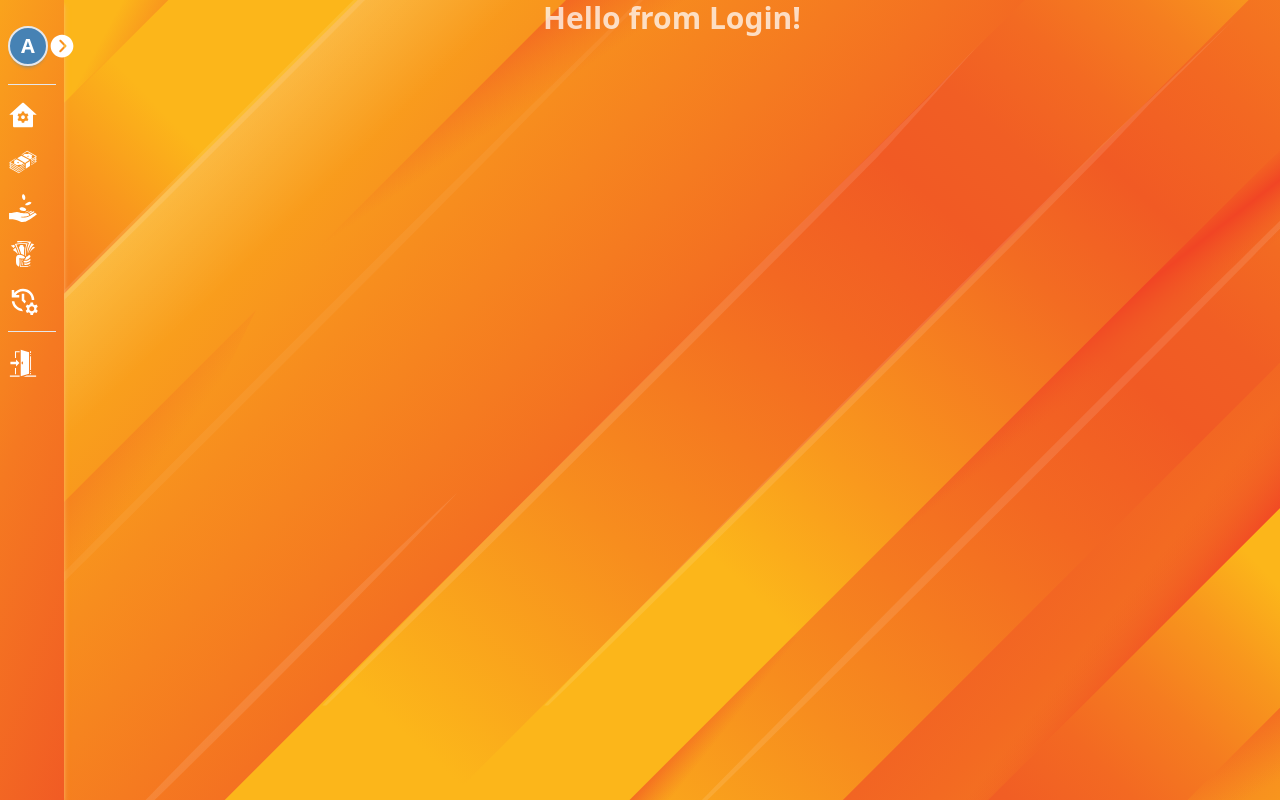
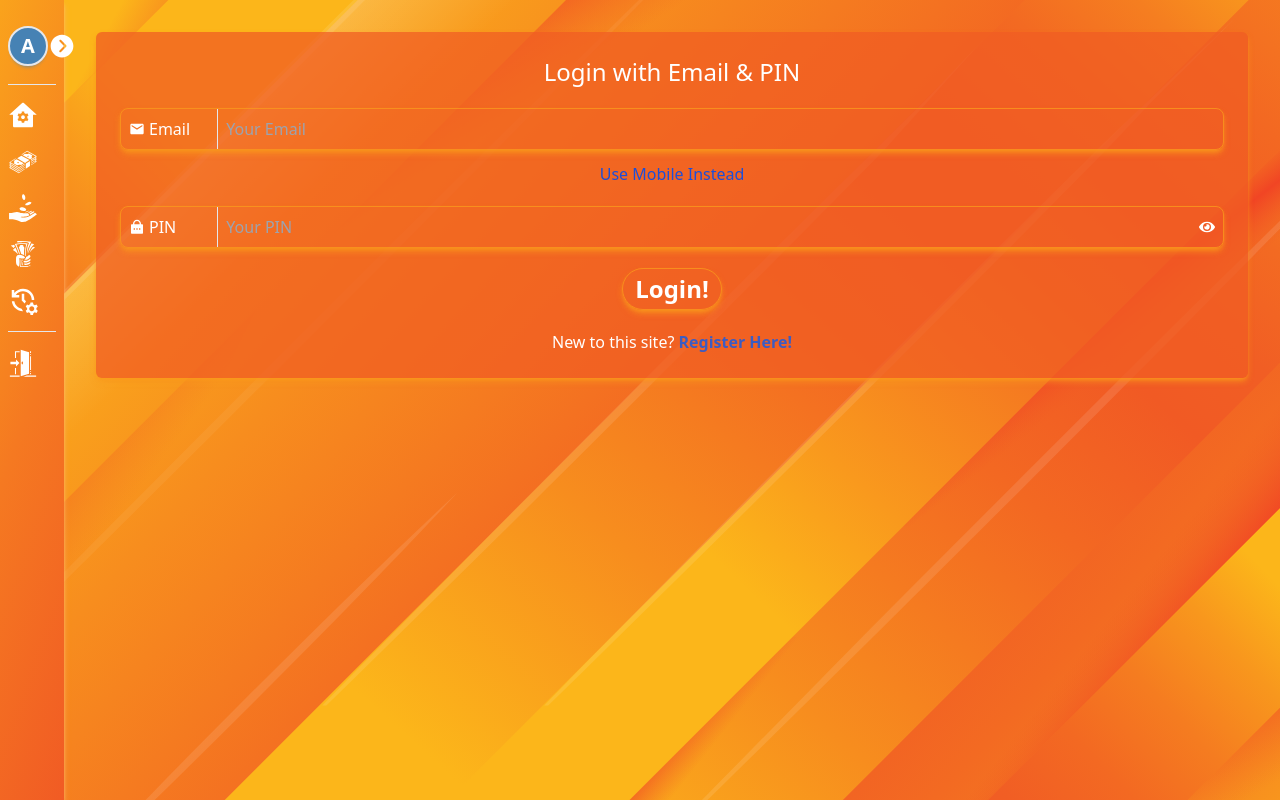
Before and after one commit to nazmul-nhb/taka-tap-client, a React (Vite) app: page /login in a window 1280 px wide. Built offline with nearby package versions, Linux system fonts and the light colour scheme.

Commit message:
made login page functional

```diff
--- a/src/pages/Login.jsx
+++ b/src/pages/Login.jsx
@@ -1,8 +1,112 @@
+import { useEffect, useState } from "react";
+import { useForm } from "react-hook-form";
+import useAuth from "../hooks/useAuth";
+import { Link, useLocation, useNavigate } from "react-router-dom";
+import toast from "react-hot-toast";
+import { MdEmail } from "react-icons/md";
+import { RiLockPasswordFill } from "react-icons/ri";
+import { FaEye, FaEyeSlash, FaPhone } from "react-icons/fa";
 
 const Login = () => {
+    const [showPassword, setShowPassword] = useState(false);
+    const [useEmail, setUseEmail] = useState(true);
+    const { register, handleSubmit, formState: { errors } } = useForm();
+    const { currentUser, userLoading, login } = useAuth();
+    const navigate = useNavigate();
+    const location = useLocation();
+    const from = location.state?.from?.pathname || "/";
+
+    useEffect(() => {
+        if (currentUser) {
+            navigate(from, { replace: true });
+        }
+    }, [currentUser, from, navigate]);
+
+    useEffect(() => {
+        if (errors.email) {
+            toast.error(errors.email.message, { duration: 2000 });
+            return;
+        }
+        if (errors.mobile) {
+            toast.error(errors.mobile.message, { duration: 2000 });
+            return;
+        }
+        if (errors.pin) {
+            toast.error(errors.pin.message, { duration: 2000 });
+            return;
+        }
+    }, [errors.email, errors.mobile, errors.pin]);
+
+    const handleLogin = async (userInfo) => {
+        const { email, mobile, pin } = userInfo;
+        const credential = useEmail ? email : mobile;
+
+        const res = await login(credential, pin);
+
+        if (res?.success) {
+            toast.success(res?.message);
+            navigate('/');
+        } else {
+            toast.error(res?.message);
+        }
+    }
+
     return (
-        <section className="flex items-center justify-center text-3xl font-semibold">
-            <h3 className="animate-pulse">Hello from Login!</h3>
+        <section className="m-8">
+            <form onSubmit={handleSubmit(handleLogin)} className="flex flex-col gap-5 items-center justify-between w-full mx-auto bg-transOrange p-6 rounded-md shadow-md shadow-transYellow">
+                <h2 className="text-xl md:text-2xl font-medium font-kreonSerif">Login with {useEmail ? "Email" : "Mobile"} & PIN</h2>
+                <div className="flex flex-col gap-3 w-full">
+                    <div className="w-full flex items-center gap-2 rounded-lg bg-transparent border-transYellow border shadow-md shadow-transYellow">
+                        {useEmail ? (
+                            <>
+                                <label htmlFor="email" className="flex items-center gap-1 pl-2 w-24"><MdEmail />Email</label>
+                                <input
+                                    {...register("email", {
+                                        required: { value: useEmail, message: "Provide your email address." }
+                                    })}
+                                    className="px-2 rounded-r-lg py-2 w-full border-l bg-transparent focus:outline-0 text-white" type="email" name="email" id="email" placeholder="Your Email" />
+                            </>
+                        ) : (
+                            <>
+                                <label htmlFor="mobile" className="flex items-center gap-1 pl-2 w-24"><FaPhone />Mobile</label>
+                                <input
+                                    {...register("mobile", {
+                                        required: { value: !useEmail, message: "Provide your mobile number." },
+                                        pattern: {
+                                            value: /^(01)\d{9}$/,
+                                            message: "Mobile number must start with 01 and be 11 digits."
+                                        }
+                                    })}
+                                    className="px-2 rounded-r-lg py-2 w-full border-l bg-transparent focus:outline-0 text-white" type="tel" name="mobile" id="mobile" placeholder="Your Mobile Number" />
+                            </>
+                        )}
+                    </div>
+                    <button type="button" className="text-blue-700" onClick={() => setUseEmail(!useEmail)}>
+                        {useEmail ? "Use Mobile Instead" : "Use Email Instead"}
+                    </button>
+                </div>
+
+                <div className="w-full flex items-center gap-2 rounded-lg bg-transparent border-transYellow border shadow-md shadow-transYellow">
+                    <label htmlFor="pin" className="flex items-center gap-1 pl-2 w-24"><RiLockPasswordFill />PIN</label>
+                    <div className="relative w-full">
+                        <input
+                            {...register("pin", {
+                                required: { value: true, message: "Provide a valid PIN." },
+                                minLength: { value: 5, message: "PIN must be 5 digits!" },
+                                maxLength: { value: 5, message: "PIN must be 5 digits!" }
+                            })}
+                            className="px-2 rounded-r-lg py-2 w-full border-l bg-transparent focus:outline-0 text-white" type={showPassword ? "text" : "password"} name="pin" id="pin" placeholder="Your PIN" />
+                        <span className="absolute top-1/2 right-2 -translate-y-1/2 cursor-pointer" onClick={() => setShowPassword(!showPassword)}>
+                            {showPassword ? <FaEyeSlash /> : <FaEye />}
+                        </span>
+                    </div>
+                </div>
+
+                <button type="submit" className="flex items-center gap-1 px-3 py-1 text-xl md:text-2xl border border-transYellow rounded-3xl hover:text-takaOrange hover:bg-white hover:scale-105 transition-all duration-700 font-semibold shadow-md shadow-transYellow">
+                    {userLoading ? 'Loading...' : 'Login!'}
+                </button>
+                <p className="text-center text-sm md:text-base font-medium">New to this site? <Link className="hover:pl-4 text-[#3c5cc3] font-bold hover:text-nexus-secondary transition-all duration-500" to={'/register'}>Register Here!</Link></p>
+            </form>
         </section>
     );
 };
--- a/src/pages/Register.jsx
+++ b/src/pages/Register.jsx
@@ -1,25 +1,34 @@
-import { useEffect } from "react";
+import { useEffect, useState } from "react";
 import { useForm } from "react-hook-form";
 import toast from "react-hot-toast";
 import useAuth from "../hooks/useAuth";
-import { useNavigate } from "react-router-dom";
+import { useLocation, useNavigate } from "react-router-dom";
+import { FaEye, FaEyeSlash } from "react-icons/fa";
+import { RiLockPasswordFill } from "react-icons/ri";
 
 const Register = () => {
+    const [showPassword, setShowPassword] = useState(false);
     const { registerUser, login, currentUser } = useAuth();
     const { register, handleSubmit, reset, formState: { errors } } = useForm();
     const navigate = useNavigate();
-    console.log(currentUser);
+    const location = useLocation();
+    const from = location.state?.from?.pathname || "/";
+
+    useEffect(() => {
+        if (currentUser) {
+            navigate(from, { replace: true });
+        }
+    }, [currentUser, from, navigate]);
 
     const handleRegister = async (userInfo) => {
         try {
             userInfo.account_status = 'pending';
             const res = await registerUser(userInfo);
-            console.log(res);
+
             if (res?.insertedId) {
                 reset();
                 toast.success("Registration Successful!");
 
-                // const credential = userInfo?.mobile || userInfo?.email;
                 // after successful registration login the user
                 const loginRes = await login(userInfo.mobile, userInfo.pin);
                 if (loginRes?.success) {
@@ -78,13 +87,19 @@
 
                 {/* Pin */}
                 <div className="w-full flex items-center gap-2 rounded-lg bg-transparent border-transYellow border shadow-md shadow-transYellow">
-                    <label htmlFor='pin' className="flex items-center gap-1 pl-2 w-24">PIN</label>
-                    <input
-                        {...register("pin", {
-                            required: { value: true, message: "Pin is required!" },
-                            pattern: { value: /^\d{5}$/, message: "Pin must be 5 digits!" }
-                        })}
-                        name='pin' id="pin" type="number" placeholder="Your Pin" className="px-2 rounded-r-lg py-2 w-full border-l bg-transparent focus:outline-0 text-white" />
+                    <label htmlFor="pin" className="flex items-center gap-1 pl-2 w-24"><RiLockPasswordFill />PIN</label>
+                    <div className="relative w-full">
+                        <input
+                            {...register("pin", {
+                                required: { value: true, message: "Provide a valid PIN." },
+                                minLength: { value: 5, message: "PIN must be 5 digits!" },
+                                maxLength: { value: 5, message: "PIN must be 5 digits!" }
+                            })}
+                            className="px-2 rounded-r-lg py-2 w-full border-l bg-transparent focus:outline-0 text-white" type={showPassword ? "text" : "password"} name="pin" id="pin" placeholder="Your PIN" />
+                        <span className="absolute top-1/2 right-2 -translate-y-1/2 cursor-pointer" onClick={() => setShowPassword(!showPassword)}>
+                            {showPassword ? <FaEyeSlash /> : <FaEye />}
+                        </span>
+                    </div>
                 </div>
 
                 {/* Mobile */}
--- a/src/utilities/colorGenerator.js
+++ b/src/utilities/colorGenerator.js
@@ -1,5 +1,5 @@
 export const getColorForInitial = (initial) => {
-    // assign colors based on the ASCII value of the letter
+    // Assign colors based on the ASCII value of the letter
     const colorPalette = [
         '#132dee', // A - Deep blue
         '#1E90FF', // B - Dodger blue
```
